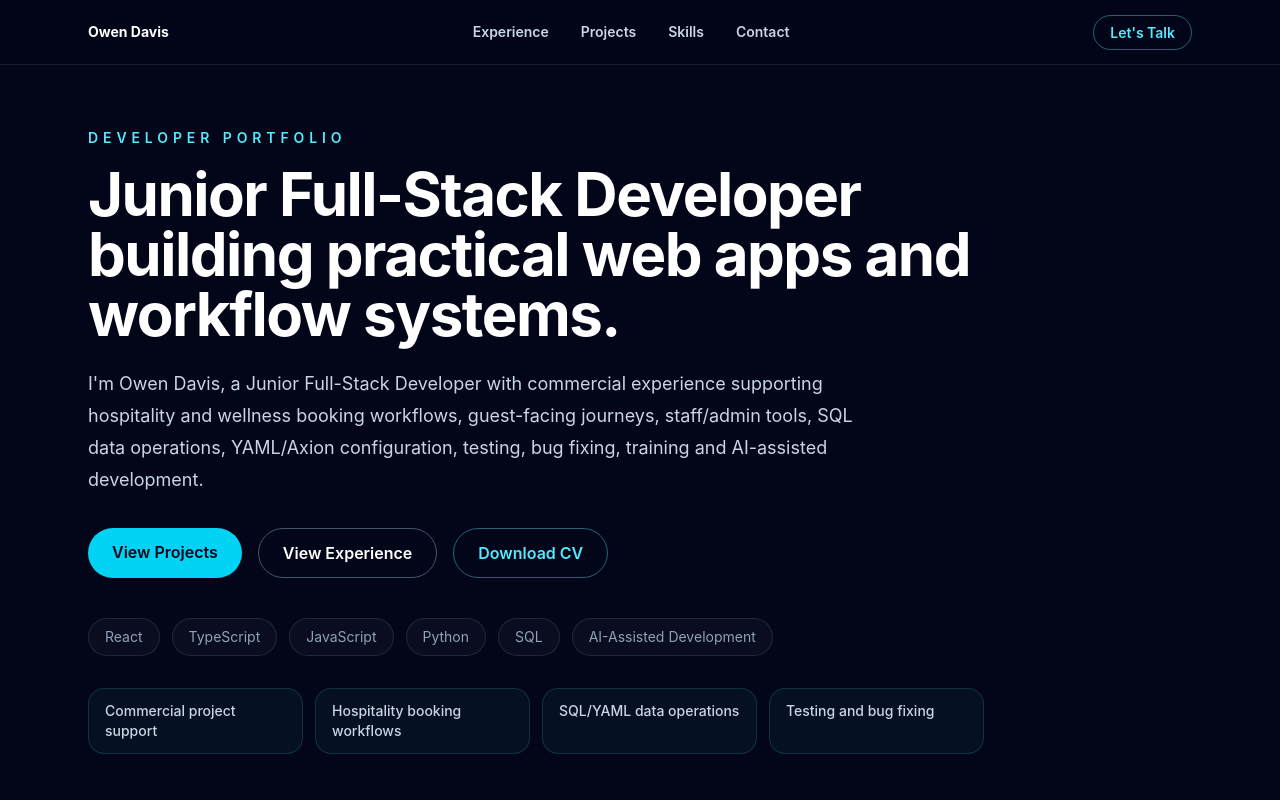
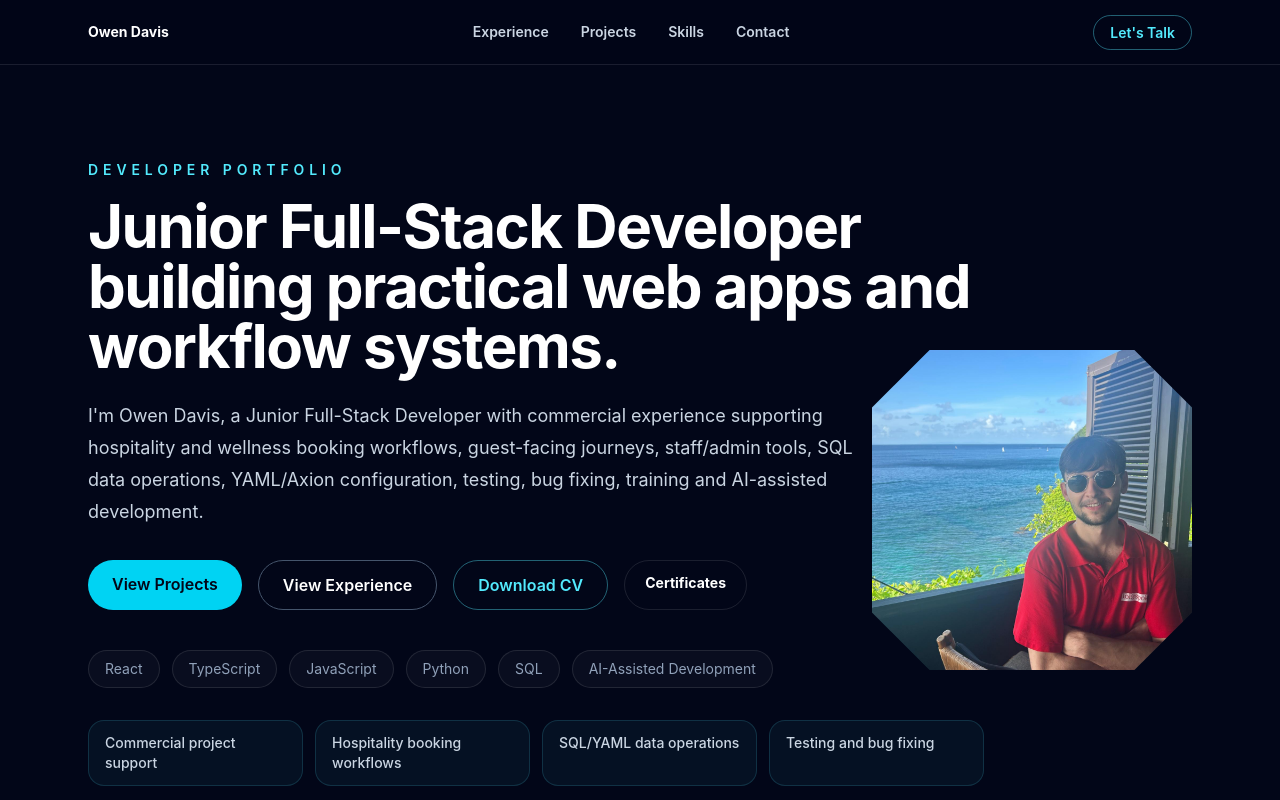
Before and after one commit to OwenD-24/owen-davis-portfolio, a React (Vite) app: page / in a window 1280 px wide. Shown: the top 800 px of the page. Built offline with nearby package versions, Linux system fonts and the light colour scheme.

Commit message:
Added Certificates page and Hero profile image

```diff
--- a/src/App.tsx
+++ b/src/App.tsx
@@ -4,6 +4,7 @@ import HomePage from './pages/HomePage'
 import ScrollToTop from './components/ScrollToTop'
 import BodyHolidayCaseStudy from './pages/BodyHolidayCaseStudy'
 import FegaSamAiRebuildCaseStudy from './pages/FegaSamAiRebuildCaseStudy'
+import CertificatesPage from './pages/CertificatesPage'
 
 function App() {
   return (
@@ -21,6 +22,10 @@ function App() {
           path="/case-studies/fega-sam-ai-rebuild"
           element={<FegaSamAiRebuildCaseStudy />}
         />
+        <Route
+          path="/certificates"
+          element={<CertificatesPage />}
+        />
       </Routes>
     </main>
   )
--- a/src/components/Hero.tsx
+++ b/src/components/Hero.tsx
@@ -1,3 +1,5 @@
+import { Link } from 'react-router'
+
 const heroSkills = [
   'React',
   'TypeScript',
@@ -14,11 +16,42 @@ const proofPoints = [
   'Testing and bug fixing',
 ]
 
+const profileImage = '/images/profile/owen-davis-st-lucia-profile.jpeg'
+
 function Hero() {
   return (
-    <section className="relative mx-auto flex min-h-screen w-full max-w-6xl flex-col items-start justify-center overflow-hidden px-6 pb-20 pt-32">
+    <section className="relative mx-auto w-full max-w-6xl px-6 pb-24 pt-32 lg:pt-40">
       <div className="absolute right-0 top-32 -z-10 h-72 w-72 rounded-full bg-cyan-400/10 blur-3xl" />
 
+      {/* Mobile profile image */}
+      <div className="mb-10 flex justify-center lg:hidden">
+        <div className="relative w-52 sm:w-64">
+          <div className="profile-cutout absolute inset-0 bg-cyan-300/20 blur-3xl" />
+
+          <img
+            src={profileImage}
+            alt="Owen Davis in St Lucia during go-live support"
+            loading="eager"
+            className="profile-cutout relative aspect-square w-full object-cover object-center shadow-2xl shadow-cyan-500/10"
+          />
+        </div>
+      </div>
+
+      {/* Desktop profile image - does not affect text width */}
+      <div className="pointer-events-none absolute right-6 top-82.5 hidden lg:block xl:top-87.5">
+        <div className="relative w-72 xl:w-80">
+          <div className="profile-cutout absolute inset-0 bg-cyan-300/20 blur-3xl" />
+
+          <img
+            src={profileImage}
+            alt="Owen Davis in St Lucia during go-live support"
+            loading="eager"
+            className="profile-cutout relative aspect-square w-full object-cover object-center shadow-2xl shadow-cyan-500/10"
+          />
+        </div>
+      </div>
+
+      <div className="relative z-10">
         <p className="mb-4 text-sm font-semibold uppercase tracking-[0.35em] text-cyan-300">
           Developer Portfolio
         </p>
@@ -58,9 +91,16 @@ function Hero() {
           >
             Download CV
           </a>
+
+          <Link
+            to="/certificates"
+            className="rounded-full border border-white/10 px-5 py-3 text-sm font-bold text-white transition hover:border-cyan-300 hover:text-cyan-300"
+          >
+            Certificates
+          </Link>
         </div>
 
-      <div className="mt-10 flex flex-wrap gap-3 text-sm text-slate-400">
+        <div className="mt-10 flex max-w-4xl flex-wrap gap-3 text-sm text-slate-400">
           {heroSkills.map((skill) => (
             <span
               key={skill}
@@ -81,6 +121,7 @@ function Hero() {
             </div>
           ))}
         </div>
+      </div>
     </section>
   )
 }
--- a/src/index.css
+++ b/src/index.css
@@ -16,3 +16,16 @@ body {
   min-height: 100vh;
   background: #050816;
 }
+
+.profile-cutout {
+  clip-path: polygon(
+    18% 0%,
+    82% 0%,
+    100% 18%,
+    100% 82%,
+    82% 100%,
+    18% 100%,
+    0% 82%,
+    0% 18%
+  );
+}
--- /dev/null
+++ b/src/pages/CertificatesPage.tsx
@@ -0,0 +1,92 @@
+import { Link } from 'react-router'
+
+function CertificatesPage() {
+  return (
+    <main className="mx-auto w-full max-w-6xl px-6 pb-24 pt-36">
+      <Link
+        to="/"
+        className="text-sm font-semibold text-cyan-300 transition hover:text-cyan-200"
+      >
+        ← Back to home
+      </Link>
+
+      <section className="mt-12">
+        <p className="text-sm font-bold uppercase tracking-[0.45em] text-cyan-300">
+          Certificates
+        </p>
+
+        <h1 className="mt-6 max-w-4xl text-5xl font-black tracking-tight text-white md:text-7xl">
+          Development certificates and learning proof.
+        </h1>
+
+        <p className="mt-8 max-w-3xl text-lg leading-8 text-slate-300">
+          A small collection of certificates supporting my full-stack development,
+          frontend and AI-assisted software learning.
+        </p>
+      </section>
+
+      <section className="mt-16 rounded-3xl border border-cyan-400/20 bg-slate-950/60 p-8">
+        <p className="text-xs font-bold uppercase tracking-[0.45em] text-cyan-300">
+          Featured Certificate
+        </p>
+
+        <div className="mt-8 grid gap-8 md:grid-cols-[1.2fr_0.8fr]">
+          <div>
+            <h2 className="text-3xl font-black text-white">
+              Code Institute — Full-Stack Developer Skills Bootcamp
+            </h2>
+
+            <p className="mt-5 text-base leading-8 text-slate-300">
+              Certificate of Achievement for completing a 16-week High-Performance
+              Full-Stack Developer Skills Bootcamp covering front-end development,
+              JavaScript, Python and Django full-stack frameworks.
+            </p>
+
+            <div className="mt-6 flex flex-wrap gap-2">
+              {['HTML', 'CSS', 'Bootstrap', 'JavaScript', 'Python', 'Django'].map(
+                (skill) => (
+                  <span
+                    key={skill}
+                    className="rounded-full border border-white/10 bg-slate-900/60 px-3 py-1 text-xs text-slate-300"
+                  >
+                    {skill}
+                  </span>
+                )
+              )}
+            </div>
+          </div>
+
+          <div className="rounded-2xl border border-white/10 bg-slate-900/70 p-6">
+            <p className="text-sm font-semibold text-slate-400">Issued</p>
+            <p className="mt-2 text-xl font-bold text-white">October 2024</p>
+
+            <p className="mt-6 text-sm font-semibold text-slate-400">Provider</p>
+            <p className="mt-2 text-xl font-bold text-white">Code Institute</p>
+
+            <a
+              href="/certificates/code-institute-full-stack-certificate.pdf"
+              target="_blank"
+              rel="noreferrer"
+              className="mt-8 inline-flex rounded-full bg-cyan-300 px-6 py-3 text-sm font-bold text-slate-950 transition hover:bg-cyan-200"
+            >
+              View Certificate
+            </a>
+          </div>
+        </div>
+      </section>
+
+      <section className="mt-10 rounded-3xl border border-white/10 bg-slate-950/40 p-8">
+        <p className="text-xs font-bold uppercase tracking-[0.45em] text-cyan-300">
+          More coming soon
+        </p>
+
+        <p className="mt-4 max-w-3xl text-base leading-8 text-slate-300">
+          This page will be updated as I complete more React, TypeScript,
+          AI engineering and automation training.
+        </p>
+      </section>
+    </main>
+  )
+}
+
+export default CertificatesPage
```
Also changed, not shown: public/images/profile/owen-davis-st-lucia-profile.jpeg (added), 1 other file (tests, documents, lock files or other folders). Lines whose indentation alone changed are shown as unchanged.
